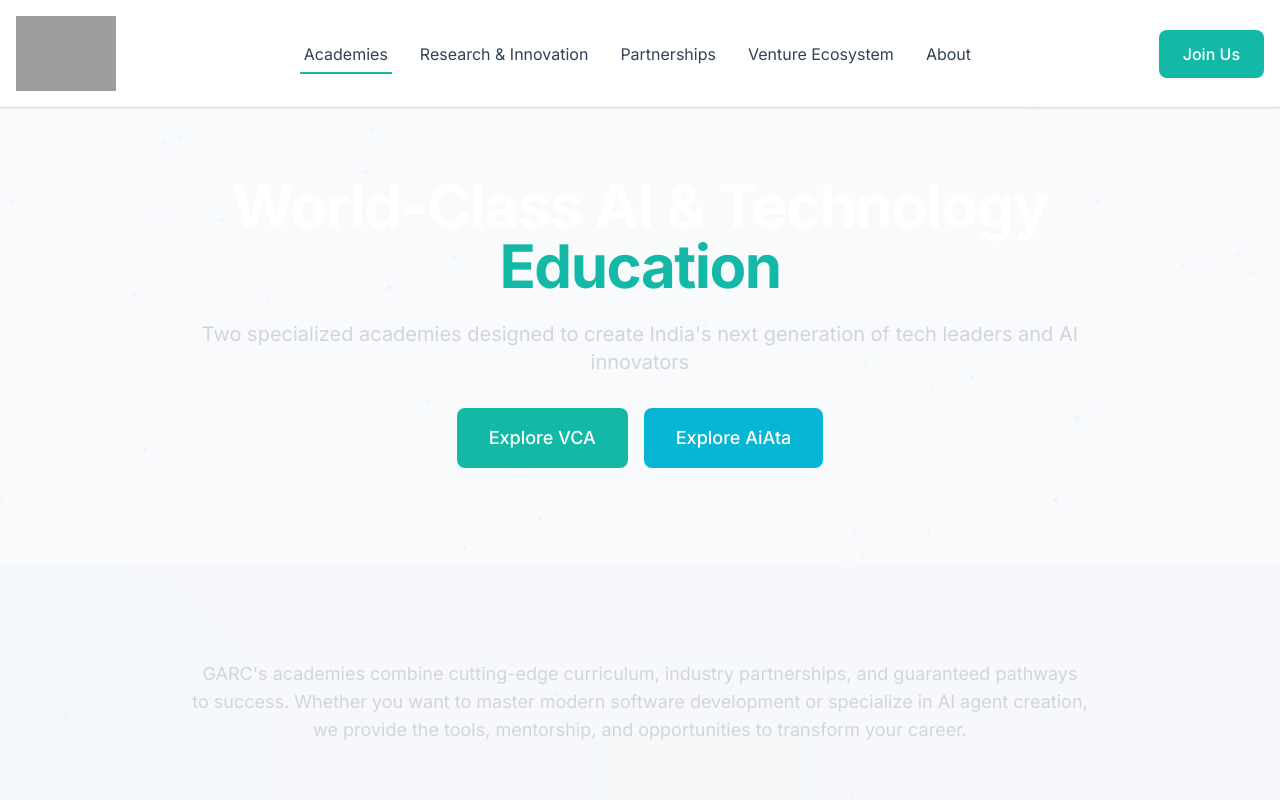
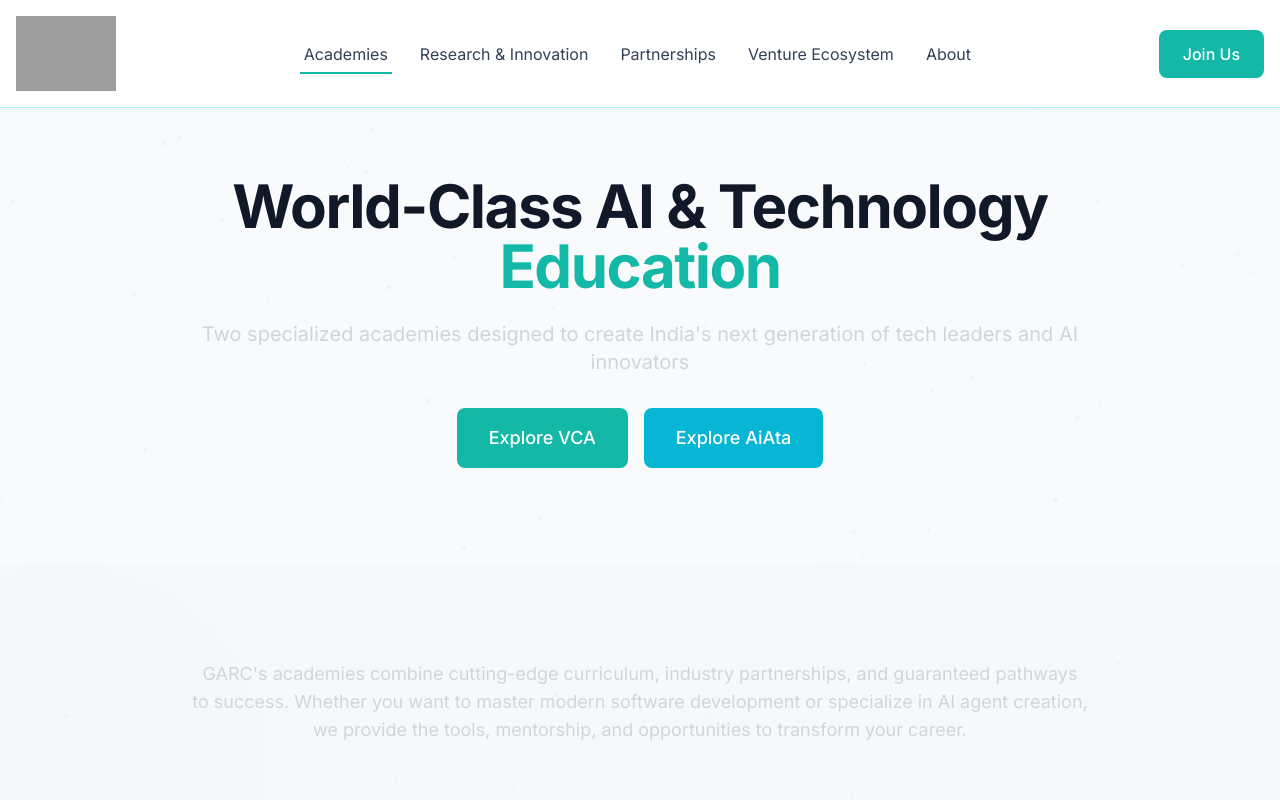
Before and after one commit to RaupscZAN/GARC-2, a React (Vite) app: page /academies in a window 1280 px wide. Shown: the top 800 px of the page. Built offline with nearby package versions, Linux system fonts and the light colour scheme; grey boxes are pictures that could not be loaded.

Commit message:
Updated Academies.tsx

```diff
--- a/src/pages/Academies.tsx
+++ b/src/pages/Academies.tsx
@@ -23,7 +23,7 @@
       <Section className="pt-32 pb-16">
         <div className="text-center max-w-4xl mx-auto">
           <h1 className="heading-xl mb-6">
-            <span className="text-white">World-Class AI & Technology </span>
+           <span className="text-gray-900 dark:text-white">World-Class AI & Technology </span>
             <span className="text-primary">Education</span>
           </h1>
           <p className="text-xl text-gray-300 mb-8">
```
